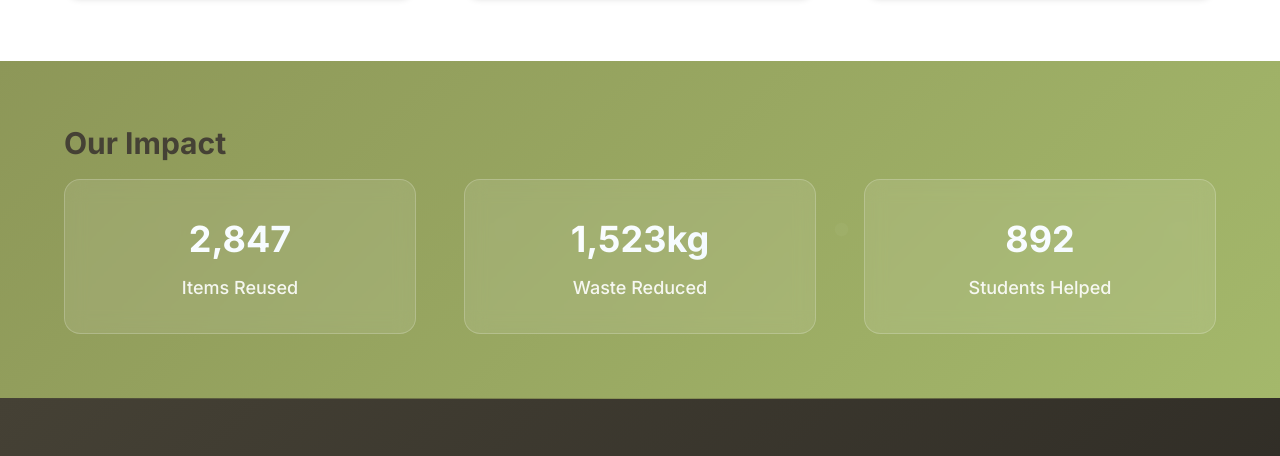
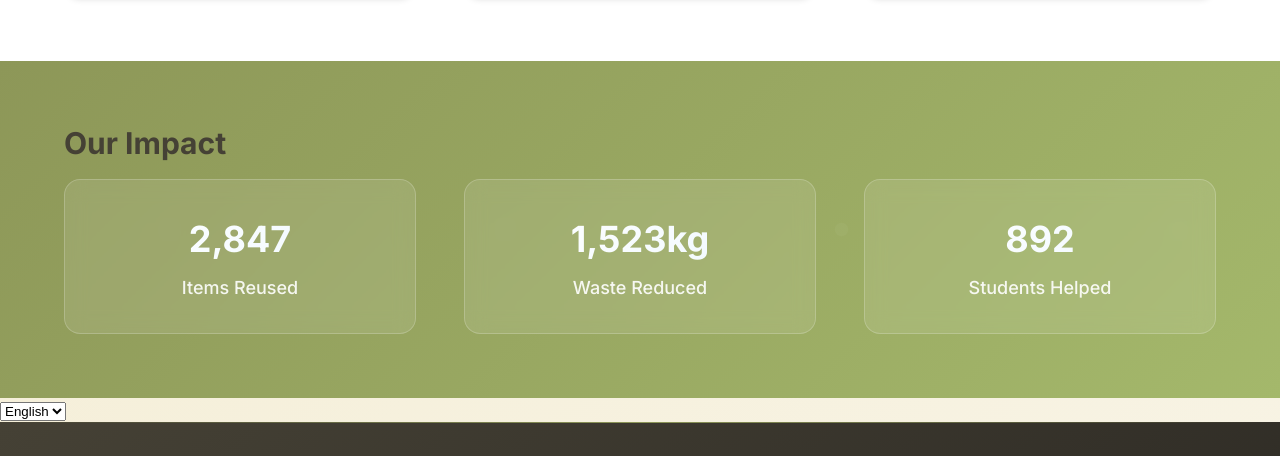
Before and after one commit to MalavikaByju/clycle3, a website built with Vite: page index.html in a window 1280 px wide. Shown: the part 2203-2659 px from the top of the page. Built offline with nearby package versions, Linux system fonts and the light colour scheme.

Commit message:
Update index.html

```diff
--- a/index.html
+++ b/index.html
@@ -162,6 +162,10 @@
             </div>
         </div>
     </section>
+    <select id="languageSwitcher">
+      <option value="en">English</option>
+      <option value="hi">हिन्दी</option>
+    </select>
 
     <!-- Footer -->
     <footer class="footer" id="contact">
```
